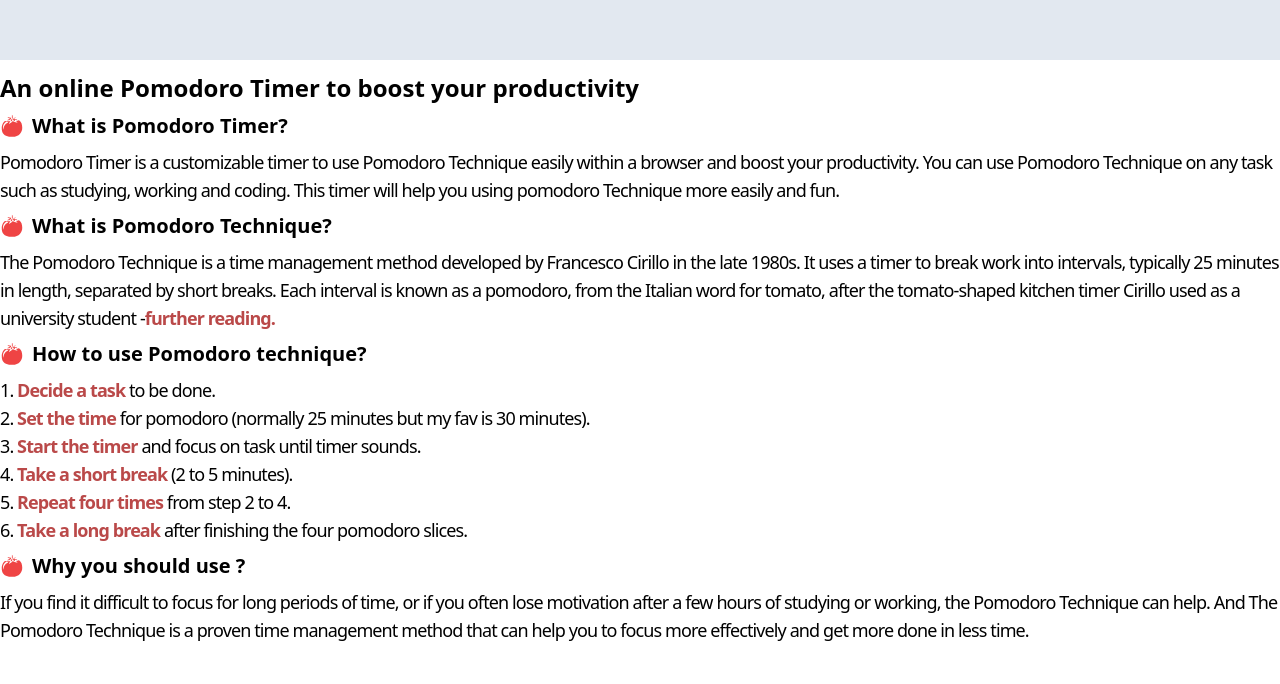
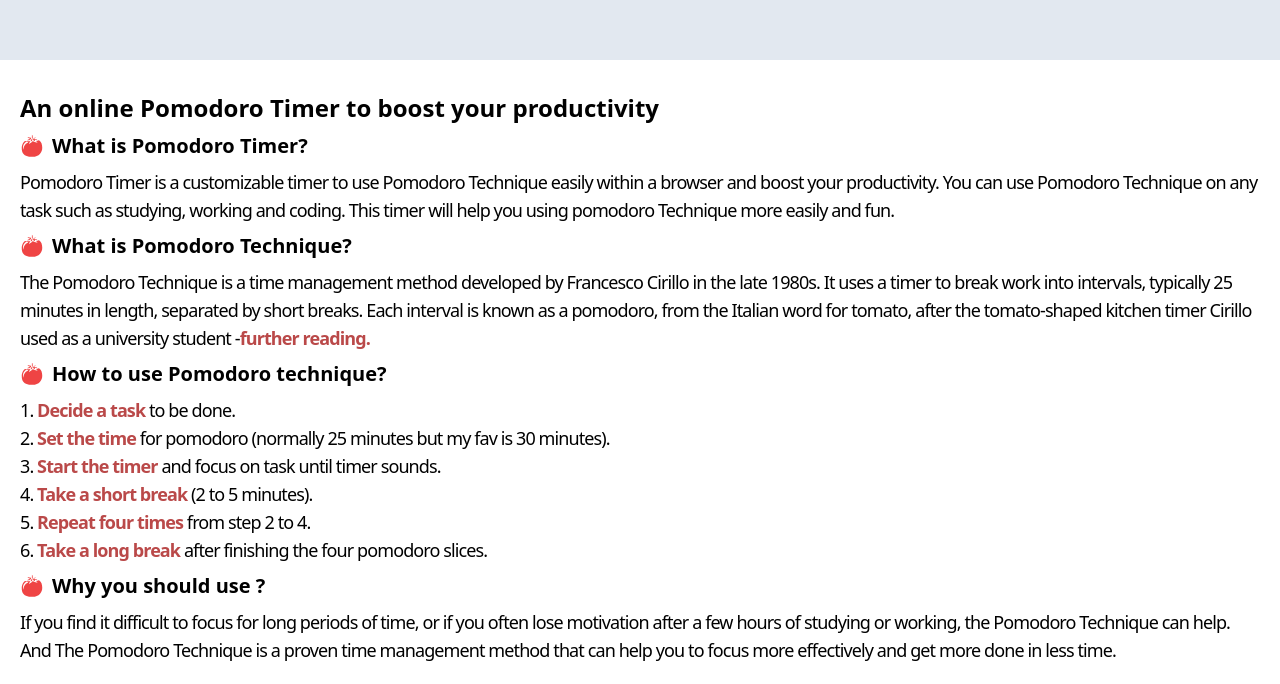
Before and after one commit to yebone/PomodoroTimer, a React (Vite) app: page / in a window 1280 px wide. Shown: the part 740-1424 px from the top of the page. Before the commit the page ends 1384 px from the top, so only its background shows below. Built offline with nearby package versions, Linux system fonts and the light colour scheme.

Commit message:
layout fixed

```diff
--- a/src/App.jsx
+++ b/src/App.jsx
@@ -4,7 +4,7 @@ import Information from "./pages/Information";
 
 function App() {
   return (
-    <div className="w-full h-full container mx-auto  ">
+    <div className="w-full h-full  ">
       <Home />
       <Information />
     </div>
--- a/src/pages/Information.jsx
+++ b/src/pages/Information.jsx
@@ -3,7 +3,7 @@ import { GiTomato } from "react-icons/gi";
 
 const Information = () => {
   return (
-    <section className="flex flex-col gap-y-2 bg-white">
+    <section className="p-5 flex flex-col gap-y-2 bg-white">
       <h1 className=" mt-3 text-2xl font-bold">
         An online Pomodoro Timer to boost your productivity
       </h1>
```
